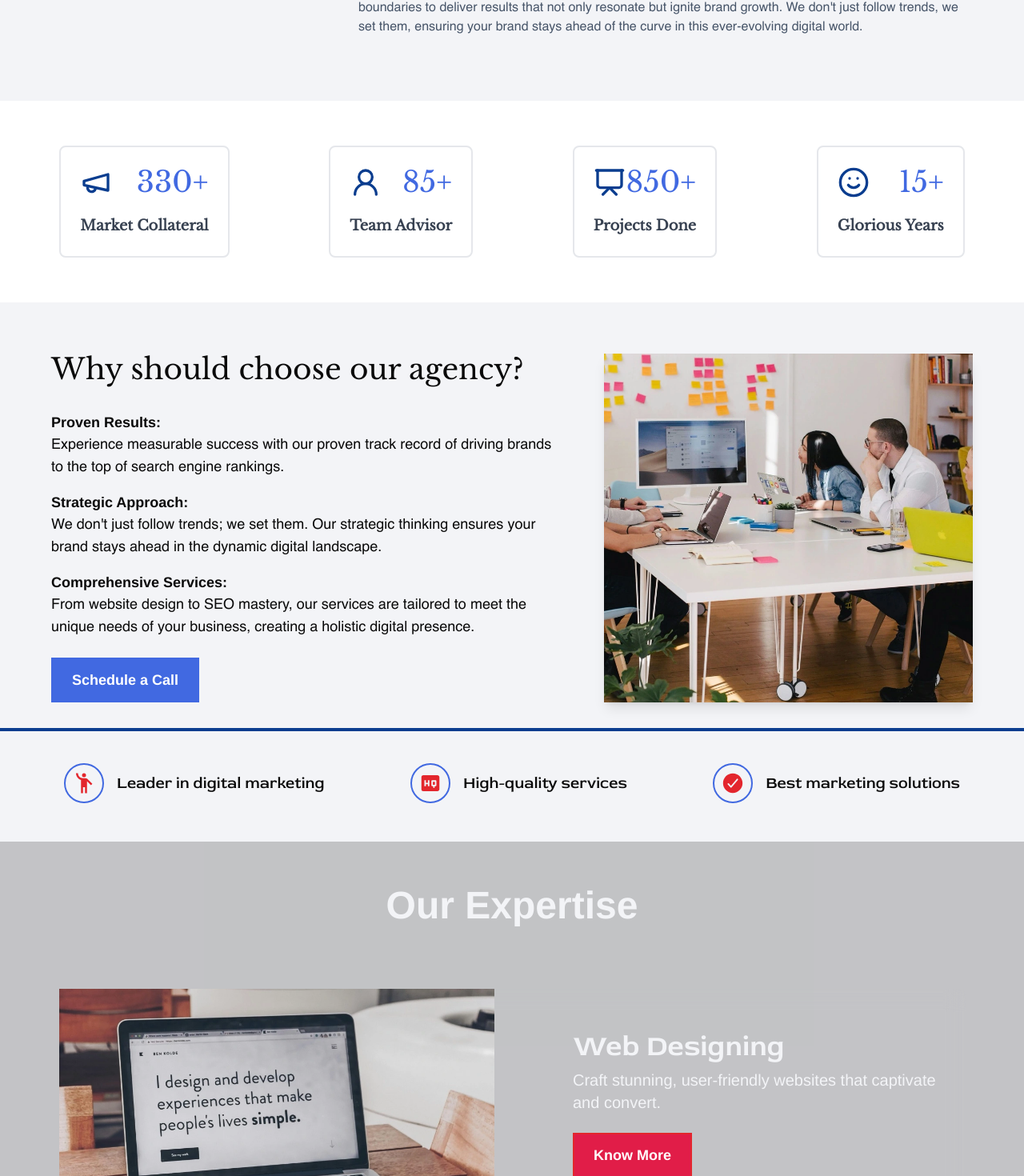
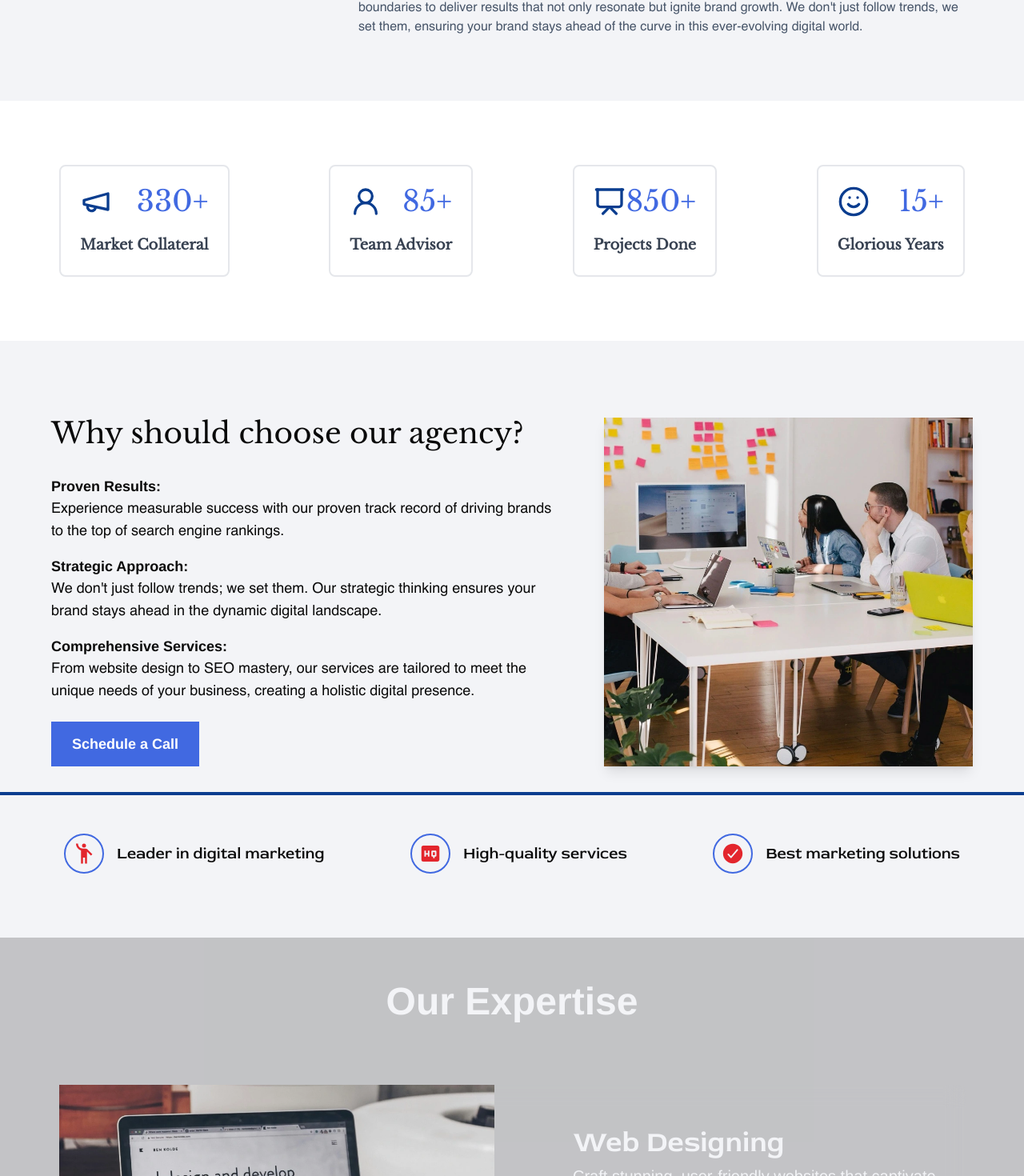
Before and after one commit to kumarayushkumar/washington-advert, a React (Vite) app: page / in a window 1280 px wide. Shown: the part 1098-2568 px from the top of the page at 80% size. Built offline with nearby package versions, Linux system fonts and the light colour scheme.

Commit message:
refactor: Update image class for better fit and adjust padding in Stats and WhyChooseUs sections for improved layout

```diff
--- a/src/components/home/Ranking.tsx
+++ b/src/components/home/Ranking.tsx
@@ -7,7 +7,7 @@ export default function Ranking() {
         <img
           src={img}
           alt="Googel ranking"
-          className="w-full h-full object-fit object-center mx-auto "
+          className="w-full h-full object-cover object-center mx-auto "
         />
       </div>
       <div className="py-12 md:py-16 px-10 sm:px-12 md:px-20 ranking-wrapper text-white">
--- a/src/components/home/Stats.tsx
+++ b/src/components/home/Stats.tsx
@@ -26,7 +26,7 @@ export default function Stats() {
     }
   ]
   return (
-    <section id="stats" className=" bg-white py-6 md:py-14 ">
+    <section id="stats" className=" bg-white py-12 md:py-20 ">
       <div className="md:flex justify-around grid grid-cols-2 gap-4 px-5">
         {stats.map((stat, index) => (
           <StatsCard
--- a/src/components/home/WhyChooseUs.tsx
+++ b/src/components/home/WhyChooseUs.tsx
@@ -25,7 +25,7 @@ export default function WhyChooseUs() {
     navigate('/contact-us')
   }
   return (
-    <section id="why-choose-us" className="py-8 md:pt-16 md:pb-12 bg-whiteout">
+    <section id="why-choose-us" className="py-12 md:pt-24 md:pb-20 bg-whiteout">
       <div className="px-6 md:px-16 container">
         <div className="flex flex-col md:flex-row md:gap-14">
           <div className="flex flex-col justify-between">
@@ -76,7 +76,7 @@ export default function WhyChooseUs() {
         </div>
       </div>
       <span className="h-1 block bg-accent my-4 md:my-8"></span>
-      <div className="flex justify-between px-4 md:px-20 pt-2">
+      <div className="flex justify-between px-4 md:px-20 pt-4">
         {whyChooseUsPoints.map((point, index) => (
           <div key={index} className="flex items-center gap-2 md:gap-4">
             <span className="rounded-full border-2 border-secondary">
```
